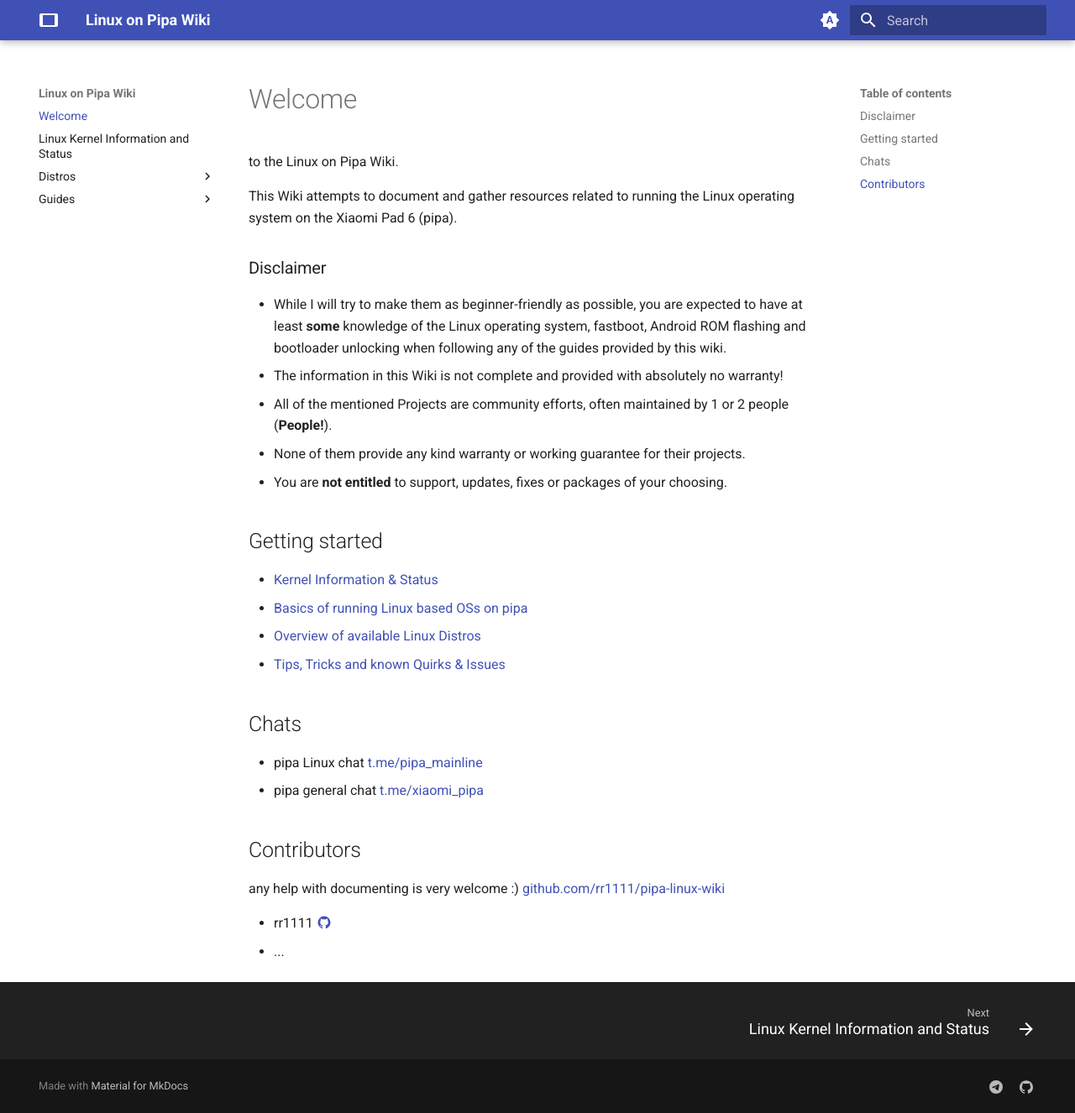
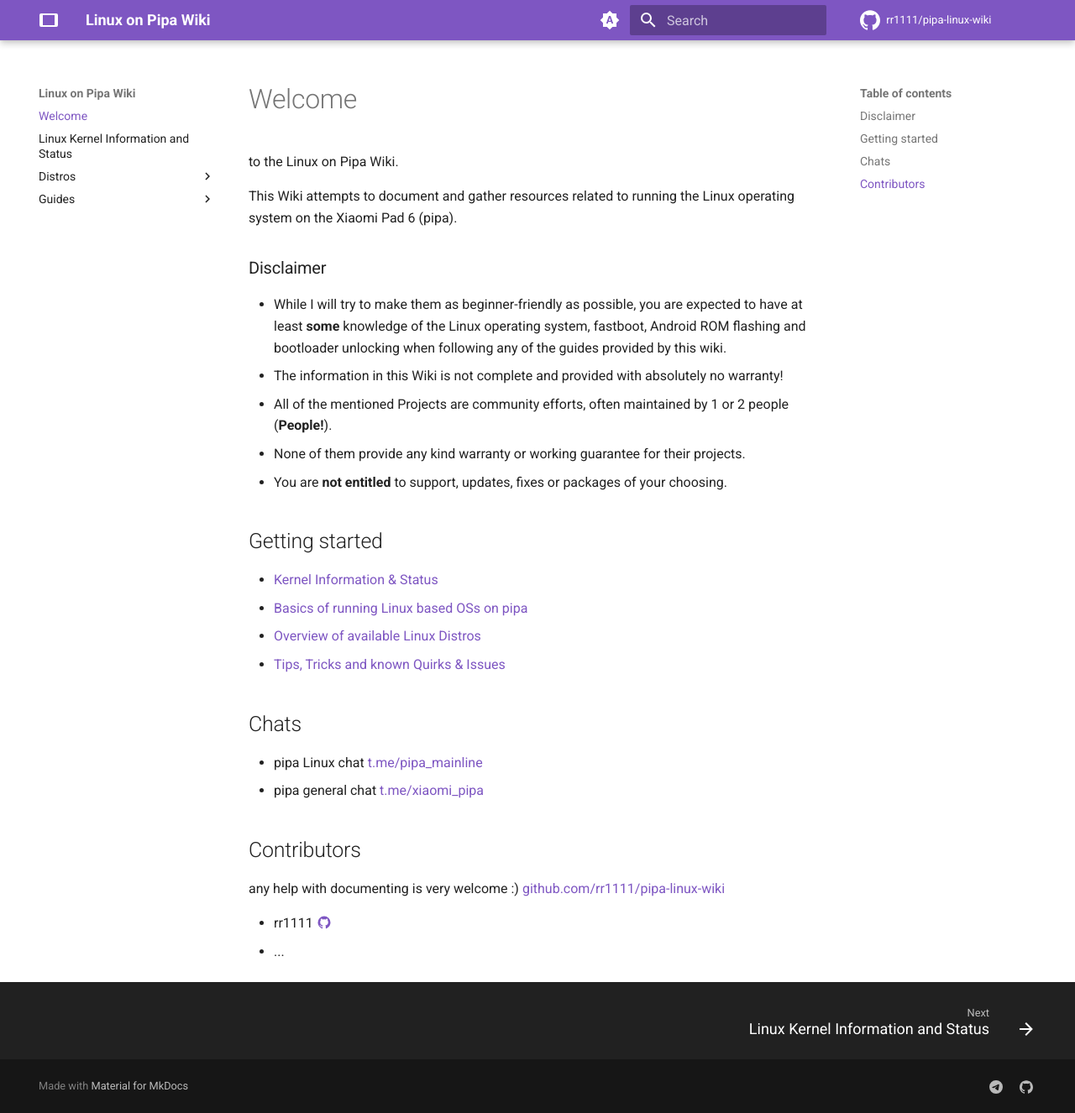
Before and after one commit to AnmiTaliDev/pipa-linux-wiki, an MkDocs documentation site: the page built from docs/index.md, in a window 1280 px wide and 1326 px high. Shown: the whole window at 84% size. Built offline with MkDocs 1.6.1 and Material for MkDocs 9.7.7, drawn with Linux system fonts in a browser that asks for light colours; comment, search, counter and statistics services are not loaded.

Commit message:
Update mkdocs.yml

```diff
--- a/mkdocs.yml
+++ b/mkdocs.yml
@@ -1,15 +1,22 @@
 # yaml-language-server: $schema=https://squidfunk.github.io/mkdocs-material/schema.json
 site_name: Linux on Pipa Wiki
 site_url: https://pipa-linux-wiki.github.io/
+repo_url: https://github.com/rr1111/pipa-linux-wiki
+repo_name: rr1111/pipa-linux-wiki
+edit_uri: edit/master/docs/
 theme:
   name: material
 
   features:
     - navigation.instant
     - navigation.instant.progress
+    - navigation.top
+    - content.action.edit
 
   icon:
     logo: material/tablet
+    repo: simple/github
+    edit: material/pencil
 
   palette:
     - media: "(prefers-color-scheme)"
@@ -19,12 +26,14 @@ theme:
 
     - media: "(prefers-color-scheme: light)"
       scheme: default
+      primary: deep purple
       toggle:
         icon: material/brightness-7
         name: Switch to dark mode
 
     - media: "(prefers-color-scheme: dark)"
       scheme: slate
+      primary: deep purple
       toggle:
         icon: material/brightness-4
         name: Switch to system preference
```
